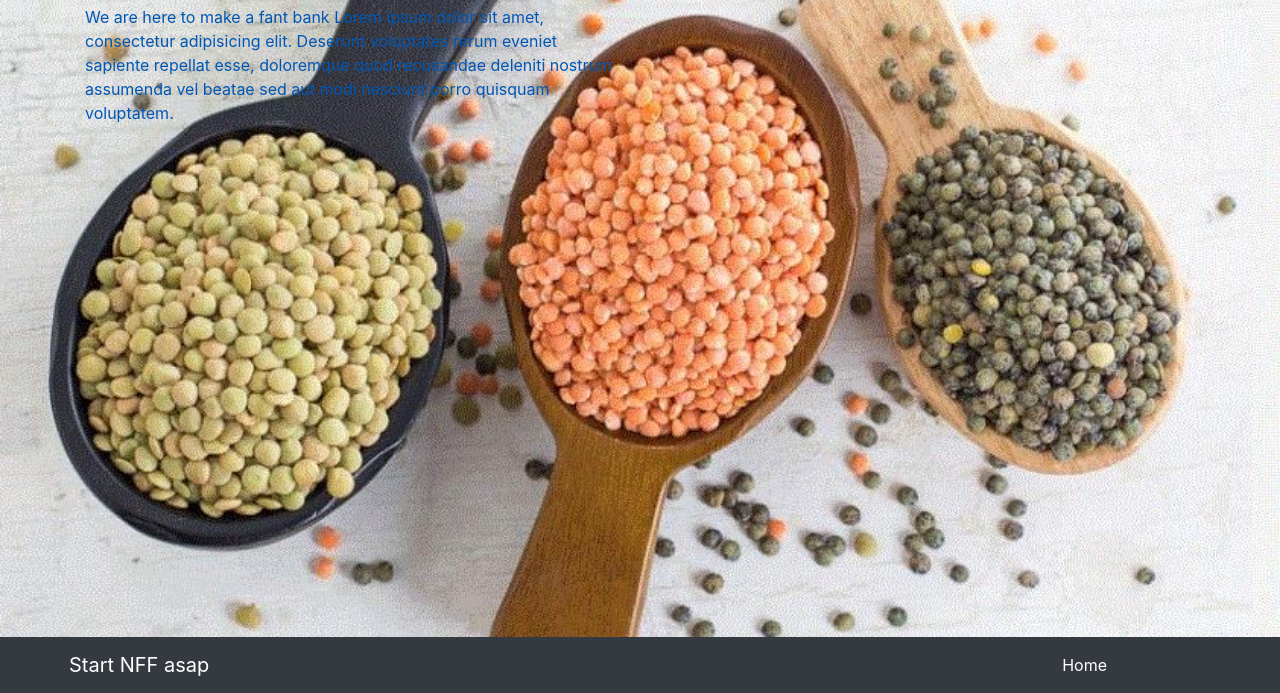
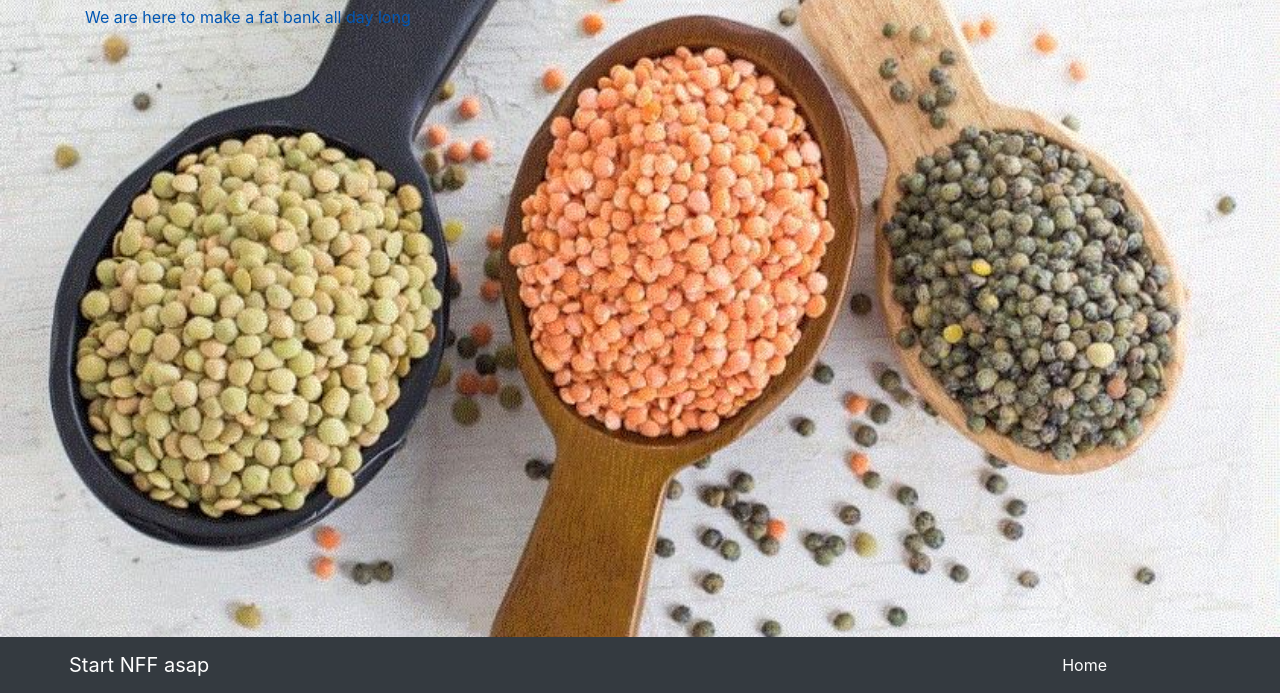
Before and after one commit to Naturesfoodforest/BigPic, a website: page index.html in a window 1280 px wide. Shown: the part 107-800 px from the top of the page. Drawn offline with Linux system fonts and the light colour scheme.

Commit message:
Update index.html

```diff
--- a/index.html
+++ b/index.html
@@ -42,7 +42,7 @@
       <div class="row">
         <div class="col-lg-6">
           <h1 class="mt-5">The BigOO Picture</h1>
-          <p>We are here to make a fant bank Lorem ipsum dolor sit amet, consectetur adipisicing elit. Deserunt voluptates rerum eveniet sapiente repellat esse, doloremque quod recusandae deleniti nostrum assumenda vel beatae sed aut modi nesciunt porro quisquam voluptatem.</p>
+          <p>We are here to make a fat bank all day long</p>
         </div>
       </div>
     </div>
```
